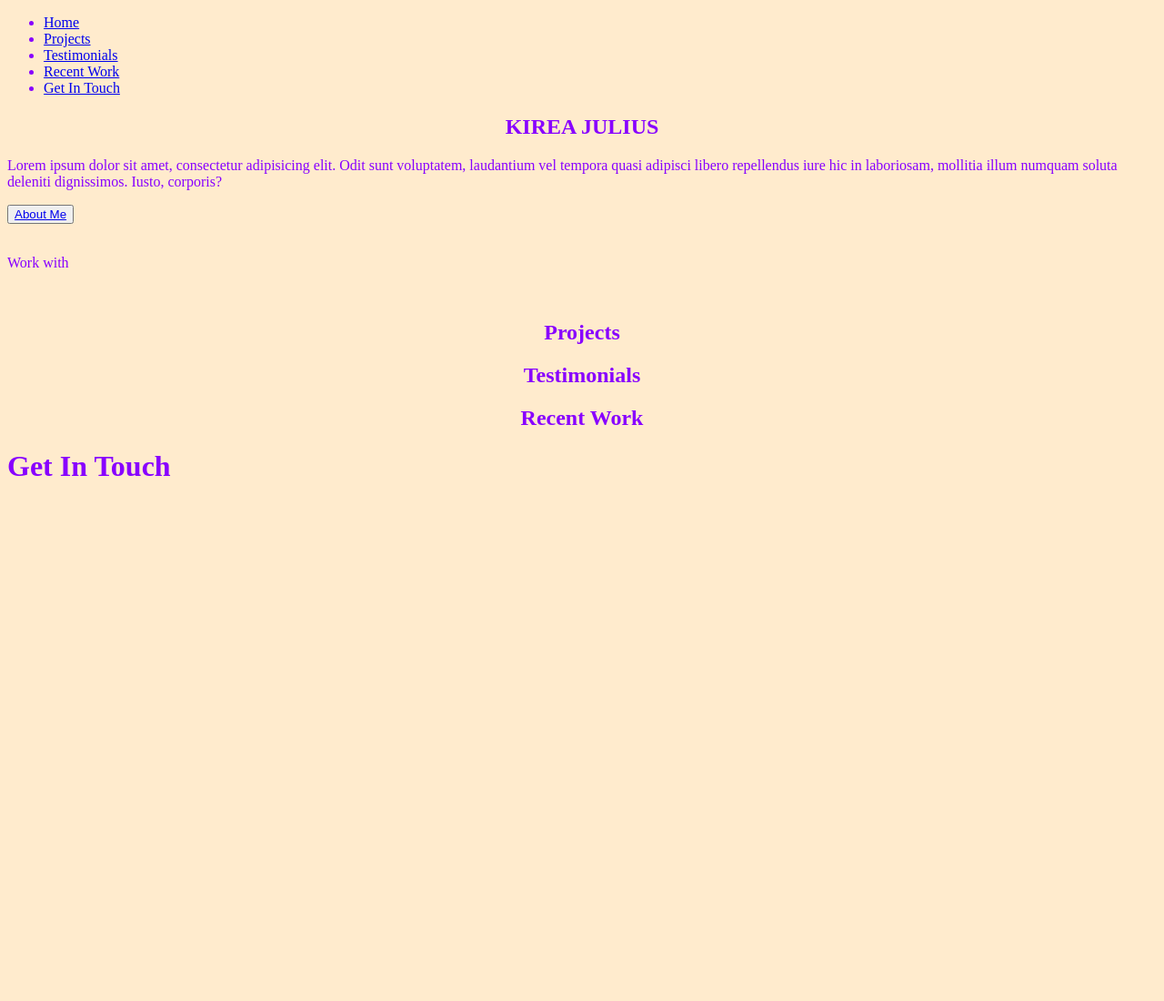
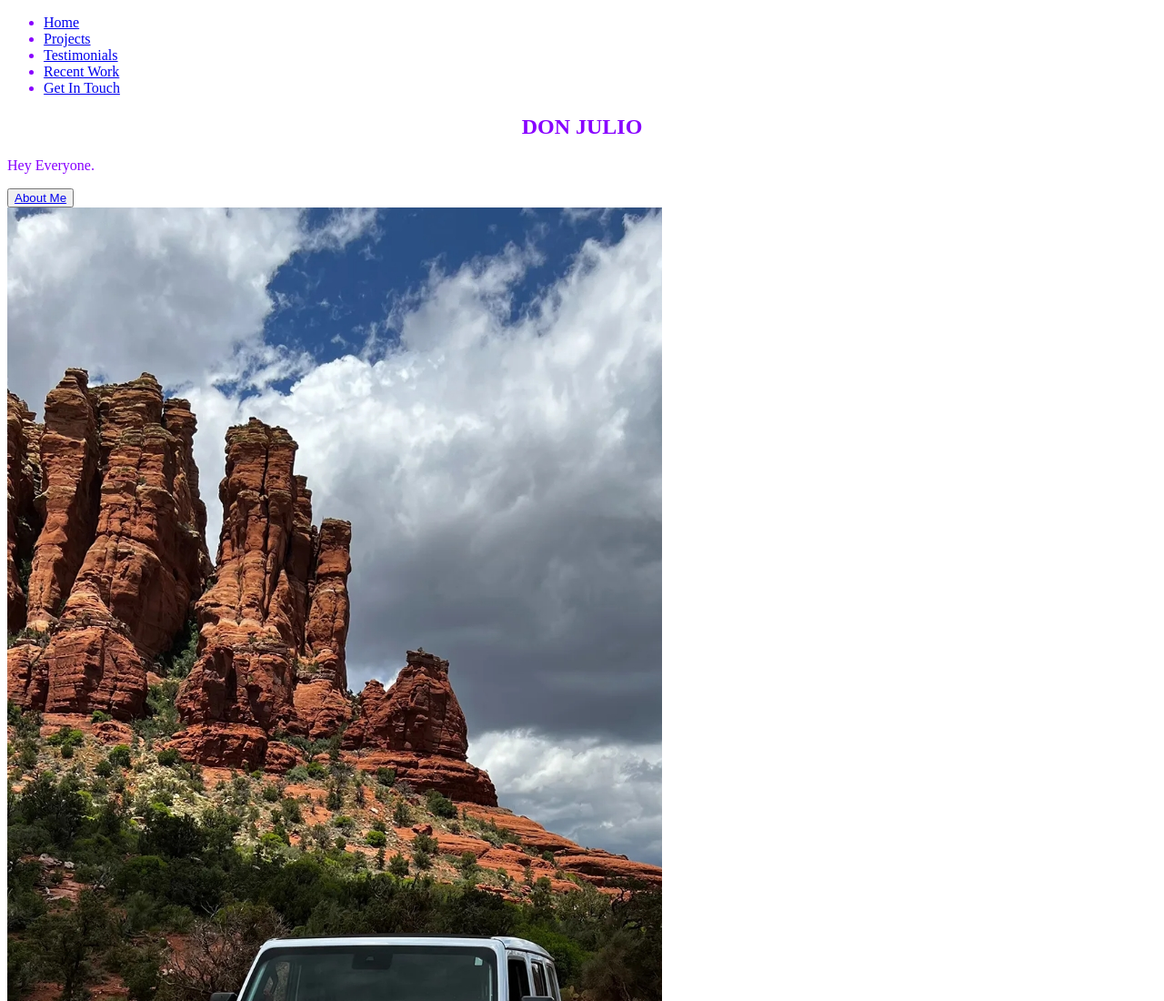
Before and after one commit to kireajulius/Myportfolio, a plain HTML site: page index.html in a window 1280 px wide. Shown: the top 1100 px of the page at 91% size. Before the commit the page ends 800 px from the top, so only its background shows below. Drawn offline with Linux system fonts and the light colour scheme.

Commit message:
Add image and name

```diff
--- a/index.html
+++ b/index.html
@@ -21,13 +21,13 @@
     <section id="hero-section">
         <div>
             <divclass =hero content>
-                <h1>KIREA JULIUS</h1>
-                <P>Lorem ipsum dolor sit amet, consectetur adipisicing elit. Odit sunt voluptatem, laudantium vel tempora quasi adipisci libero repellendus iure hic in laboriosam, mollitia illum numquam soluta deleniti dignissimos. Iusto, corporis?</P>
+                <h1>DON JULIO</h1>
+                <P>Hey Everyone.</P>
                 <button><a href="#">About Me</a></button>
 
                 </div>
                 <div class="hero-image">
-                    <img src="" alt="">
+                    <img src="image.jpg" alt=">
                  </div>
         </div>
         <div>
@@ -47,8 +47,6 @@
         <section><h1>Testimonials</h1></section>
         <section><h1>Recent Work</h1></section>
     </main>
-    <footer>
-        <h1>Get In Touch</h1>
-    </footer>
+    <footer></footer>
 </body>
 </html>
--- a/style.css
+++ b/style.css
@@ -1,6 +1,6 @@
 body
 {
-background-color: blanchedalmond;
+    background-image: image();
     color: rgb(136, 0, 255);
 }
 section  h1{
```
Also changed, not shown: image.jpg (added).
